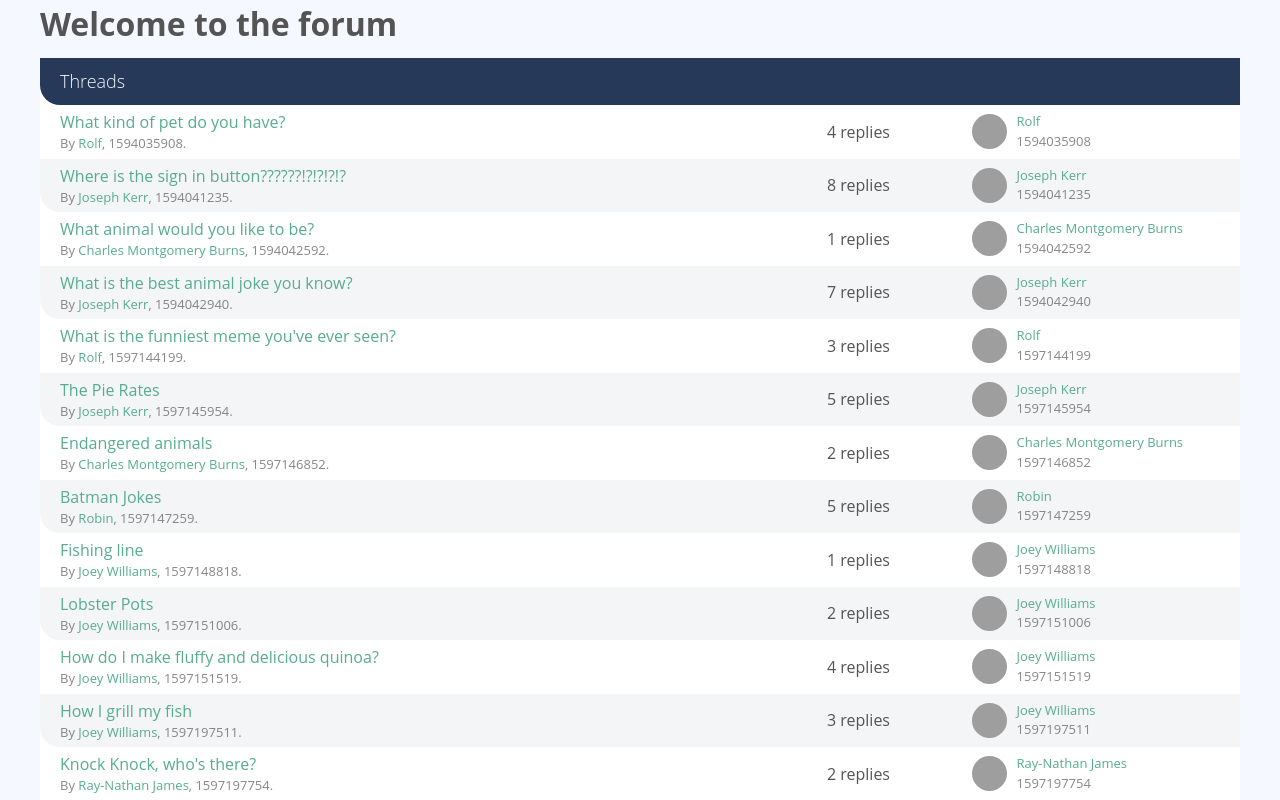
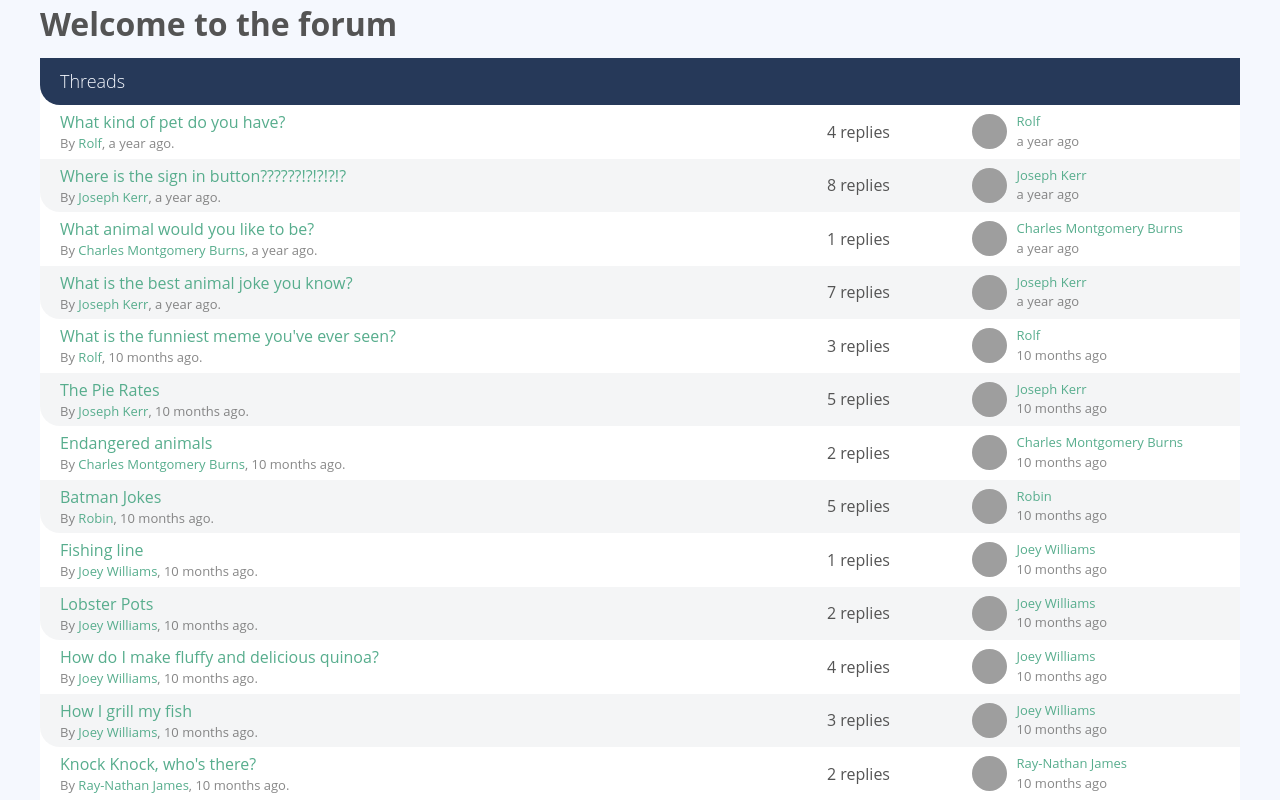
Before and after one commit to timothy-isenegger/vuejs-3-masterclass, a Vue app: page / in a window 1280 px wide. Shown: the top 800 px of the page. Built offline with nearby package versions, Linux system fonts and the light colour scheme; grey boxes are pictures that could not be loaded.

Commit message:
[TASK] Implement and use AppDate

```diff
--- /dev/null
+++ b/src/components/AppDate.vue
@@ -0,0 +1,35 @@
+<template>
+  <span :title="humanFriendlyDate()">
+    {{ diffForUser() }}
+  </span>
+</template>
+
+<script>
+import dayjs from "dayjs";
+import relativeTime from 'dayjs/plugin/relativeTime';
+import localizedDate from 'dayjs/plugin/localizedFormat';
+
+dayjs.extend(relativeTime);
+dayjs.extend(localizedDate);
+
+export default {
+  props: {
+    timestamp: {
+      required: true,
+      type: Number,
+    }
+  },
+  methods: {
+    diffForUser() {
+      return dayjs.unix(this.timestamp).fromNow();
+    },
+    humanFriendlyDate() {
+      return dayjs.unix(this.timestamp).format('llll');
+    }
+  }
+}
+</script>
+
+<style scoped>
+
+</style>
--- a/src/components/PostList.vue
+++ b/src/components/PostList.vue
@@ -3,18 +3,14 @@
 
     <div v-for="post in posts"
          :key="post.id"
-         class="post"
-    >
+         class="post">
 
       <div class="user-info">
         <a href="#" class="user-name">{{ userById(post.userId).name }}</a>
-
         <a href="#">
           <img class="avatar-large" :src="userById(post.userId).avatar" alt="">
         </a>
-
         <p class="desktop-only text-small">107 posts</p>
-
       </div>
 
       <div class="post-content">
@@ -23,9 +19,8 @@
         </div>
       </div>
 
-
       <div class="post-date text-faded">
-        {{ post.publishedAt }}
+        <AppDate :timestamp="post.publishedAt" />
       </div>
 
     </div>
@@ -34,9 +29,13 @@
 
 <script>
 import sourceData from '@/data.json';
+import AppDate from '@/components/AppDate';
 
 export default {
   name: "PostList",
+  components: {
+    AppDate,
+  },
   props: {
     posts: {
       required: true,
--- a/src/components/ThreadList.vue
+++ b/src/components/ThreadList.vue
@@ -9,7 +9,7 @@
           <router-link :to="{name: 'ThreadShow', params: {id: thread.id}}">{{ thread.title }}</router-link>
         </p>
         <p class="text-faded text-xsmall">
-          By <a href="#">{{ userById(thread.userId).name }}</a>, {{ thread.publishedAt }}.
+          By <a href="#">{{ userById(thread.userId).name }}</a>, <AppDate :timestamp="thread.publishedAt" />.
         </p>
       </div>
 
@@ -24,7 +24,9 @@
           <p class="text-xsmall">
             <a href="#">{{ userById(thread.userId).name }}</a>
           </p>
-          <p class="text-xsmall text-faded">{{ thread.publishedAt }}</p>
+          <p class="text-xsmall text-faded">
+            <AppDate :timestamp="thread.publishedAt" />
+          </p>
         </div>
       </div>
     </div>
@@ -35,6 +37,7 @@
 
 <script>
 import sourceData from '@/data.json'
+import AppDate from "@/components/AppDate";
 
 export default {
   name: "ThreadList",
@@ -43,6 +46,9 @@
       type: Array,
       required: true
     }
+  },
+  components: {
+    AppDate,
   },
   data() {
     return {
```
